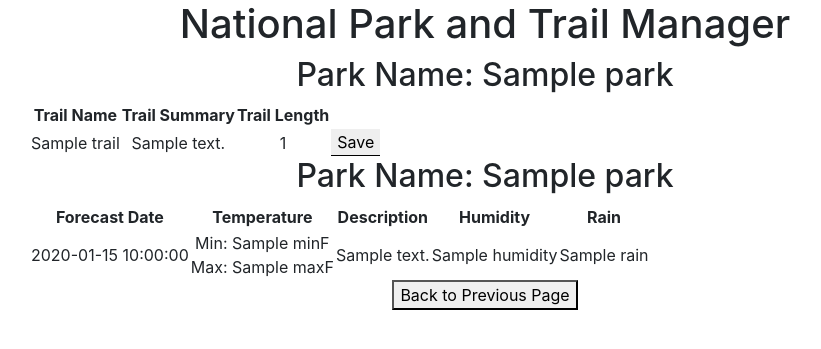
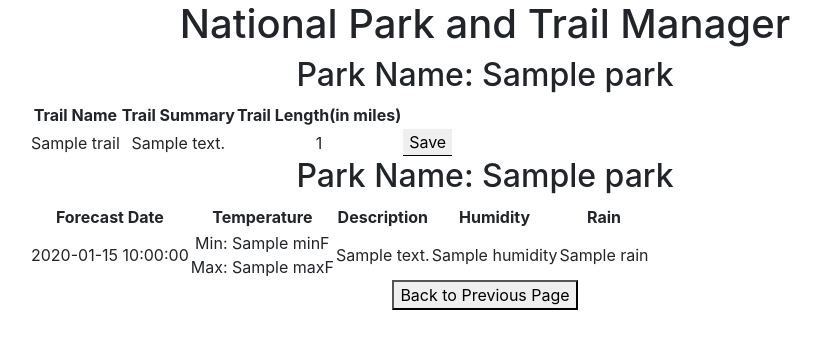
Before and after one commit to KJTempas/hiking_national_parks, a Flask app: template application/Templates/hikes_weather.html in a window 1280 px wide. Shown: the top 349 px of the page, without its empty margins (155-976 px from the left). Run offline with Flask 2, Linux system fonts and the light colour scheme; the template is opened without the code that fills it: most values are stand-ins (such as "Sample title", 1, 10 or a date in 2020).

Commit message:
modified tabled

```diff
--- a/application/Templates/hikes_weather.html
+++ b/application/Templates/hikes_weather.html
@@ -14,7 +14,7 @@
                 <tr>
                     <th>Trail Name</th>
                     <th>Trail Summary</th>
-                    <th>Trail Length</th>
+                    <th>Trail Length(in miles)</th>
                     <th>  </th>
                     <th>  </th>
 
```
